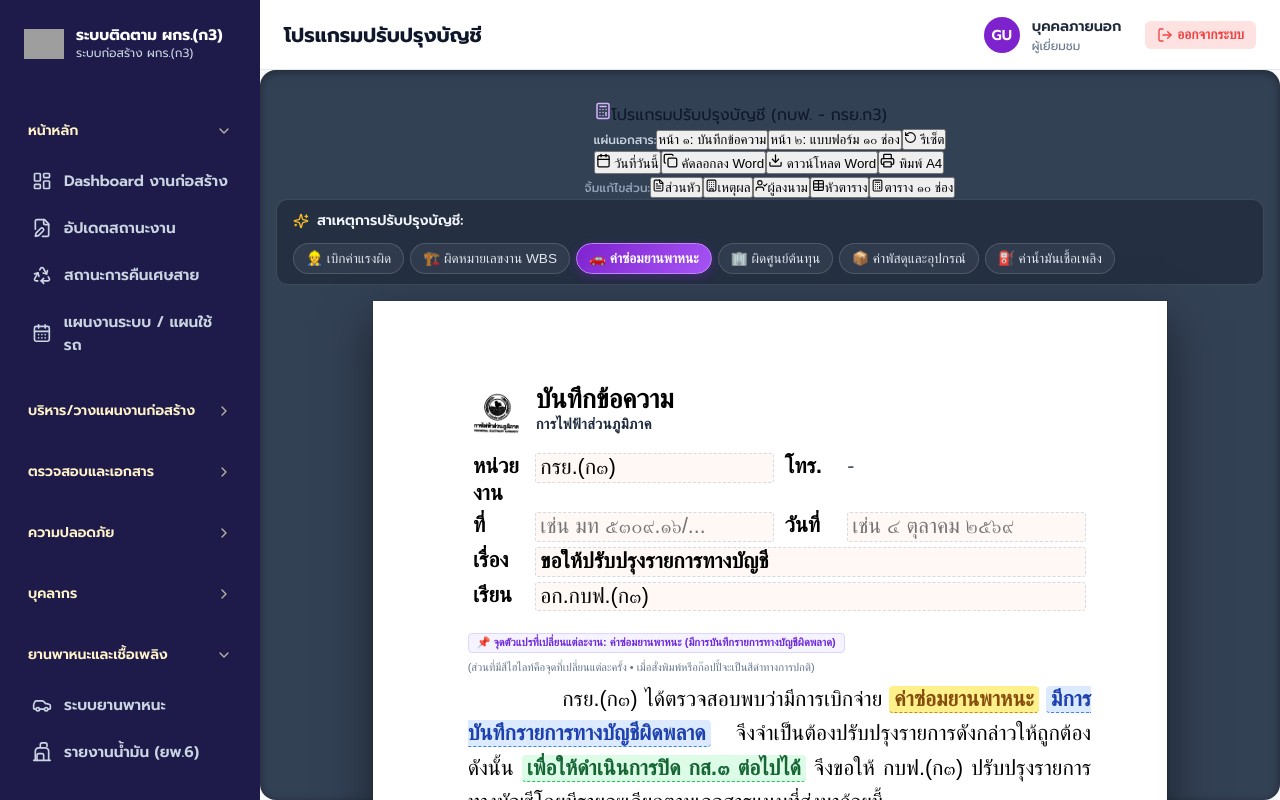
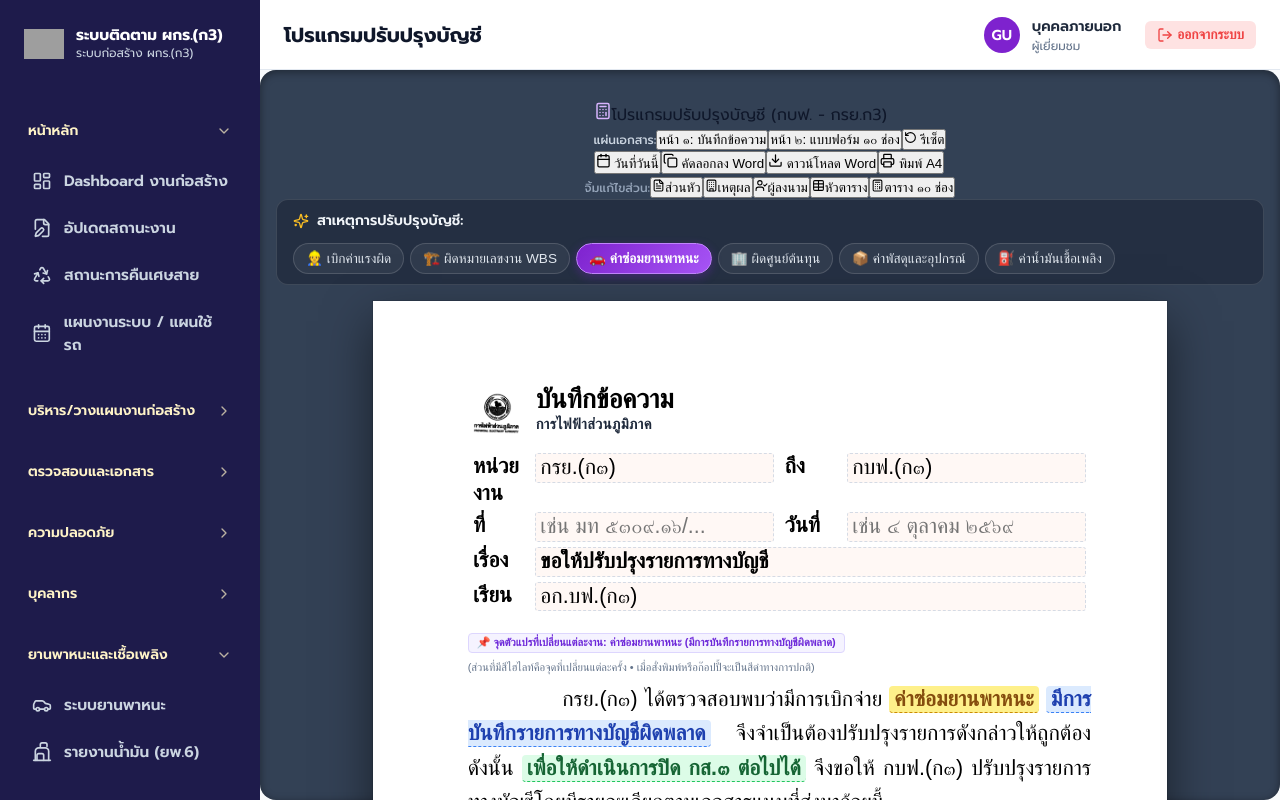
Before and after one commit to superninkub-cloud/pea-construction-app, a Next.js app: page /account-adjust in a window 1280 px wide. Both pictures are taken after a click on the button "เข้าใช้งานโหมดผู้เยี่ยมชม (ดูเท่านั้น)". Built offline with nearby package versions, Linux system fonts and the light colour scheme; grey boxes are pictures that could not be loaded.

Commit message:
fix: change โทร to ถึง กบฟ.(ก๓) and update salutation to อก.บฟ.(ก๓)

```diff
--- a/app/account-adjust/accountAdjustUtils.ts
+++ b/app/account-adjust/accountAdjustUtils.ts
@@ -35,7 +35,7 @@ export interface AccountAdjustFormData {
   docNo: string;            // เลขที่ เช่น "ก.๓ กรย.(กร.) ๒๘๑๓/๒๕๖๘"
   docDate: string;          // วันที่ เช่น "๑๙ ต.ค. ๖๗"
   subject: string;          // เรื่อง เช่น "ขอให้ปรับปรุงรายการทางบัญชี"
-  salutation: string;       // คำขึ้นต้น เช่น "เรียน อก.กบฟ.(ก๓)"
+  salutation: string;       // คำขึ้นต้น เช่น "เรียน อก.บฟ.(ก๓)"
   memoReason: string;       // ข้อความเหตุผลฉบับเต็ม
   memoClosing: string;      // ข้อความปิดท้าย เช่น "จึงเรียนมาเพื่อโปรดพิจารณาดำเนินการต่อไป"
   signerName: string;       // ชื่อผู้ลงนาม เช่น "นายอนันต์ กาญจนอุปถัมภ์"
@@ -75,7 +75,7 @@ export const SAMPLE_ACCOUNT_ADJUST_DATA: AccountAdjustFormData = {
   docNo: "",
   docDate: "",
   subject: "ขอให้ปรับปรุงรายการทางบัญชี",
-  salutation: "อก.กบฟ.(ก๓)",
+  salutation: "อก.บฟ.(ก๓)",
   memoReason: "กรย.(ก๓) ได้ตรวจสอบพบว่ามีการเบิกจ่ายค่าซ่อมยานพาหนะ มีการบันทึกรายการทางบัญชีผิดพลาด จึงจำเป็นต้องปรับปรุงรายการดังกล่าวให้ถูกต้อง ดังนั้นเพื่อให้ดำเนินการปิด กส.๓ ต่อไปได้ จึงขอให้ กบฟ.(ก๓) ปรับปรุงรายการทางบัญชีโดยมีรายละเอียดตามเอกสารแนบที่ส่งมาด้วยนี้",
   memoClosing: "จึงเรียนมาเพื่อโปรดพิจารณาดำเนินการต่อไป",
   signerName: "นายอนันต์ กาญจนอุปถัมภ์",
@@ -366,7 +366,7 @@ PROVINCIAL ELECTRICITY AUTHORITY
 จาก: ${data.docFrom || ''}\t\tถึง: ${data.docTo || ''}
 เลขที่: ${data.docNo || ''}\t\tวันที่: ${data.docDate || ''}
 เรื่อง: ${data.subject || 'ขอให้ปรับปรุงรายการทางบัญชี'}
-เรียน: ${data.salutation || 'อก.กบฟ.(ก๓)'}
+เรียน: ${data.salutation || 'อก.บฟ.(ก๓)'}
 
     ${data.memoReason || ''}
 
@@ -495,7 +495,7 @@ export function generateWordDocumentContent(data: AccountAdjustFormData): string
         </tr>
         <tr>
           <td><b>เรียน</b></td>
-          <td colspan="3">${data.salutation || 'อก.กบฟ.(ก๓)'}</td>
+          <td colspan="3">${data.salutation || 'อก.บฟ.(ก๓)'}</td>
         </tr>
       </table>
 
--- a/app/account-adjust/page.tsx
+++ b/app/account-adjust/page.tsx
@@ -79,9 +79,16 @@ export default function AccountAdjustPage() {
       if (saved) {
         const parsed = JSON.parse(saved);
         if (parsed && parsed.items && parsed.items.length > 0) {
+          let salutation = parsed.salutation || 'อก.บฟ.(ก๓)';
+          if (salutation === 'อก.กบฟ.(ก๓)' || salutation === 'อก.กบฟ.(ก3)') {
+            salutation = 'อก.บฟ.(ก๓)';
+          }
+          const docTo = parsed.docTo || 'กบฟ.(ก๓)';
           setFormData({
             ...SAMPLE_ACCOUNT_ADJUST_DATA,
             ...parsed,
+            salutation,
+            docTo,
             reasonCategory: parsed.reasonCategory || 'vehicle',
             causeItem: parsed.causeItem || 'ค่าซ่อมยานพาหนะ',
             errorType: parsed.errorType || 'มีการบันทึกรายการทางบัญชีผิดพลาด',
@@ -89,7 +96,7 @@ export default function AccountAdjustPage() {
             purpose: parsed.purpose || 'เพื่อให้ดำเนินการปิด กส.๓ ต่อไปได้',
             memoReason: parsed.memoReason || composeReasonText({
               docFrom: parsed.docFrom,
-              docTo: parsed.docTo,
+              docTo: docTo,
               causeItem: parsed.causeItem || 'ค่าซ่อมยานพาหนะ',
               errorType: parsed.errorType || 'มีการบันทึกรายการทางบัญชีผิดพลาด',
               detailNote: parsed.detailNote || '',
@@ -478,9 +485,16 @@ export default function AccountAdjustPage() {
                           placeholder="เช่น กรย.(ก๓)"
                         />
                       </td>
-                      <td style={{ width: '10%', fontWeight: 'bold' }}>โทร.</td>
+                      <td style={{ width: '10%', fontWeight: 'bold' }}>ถึง</td>
                       <td style={{ width: '40%' }}>
-                        <span style={{ color: '#475569' }}>-</span>
+                        <input
+                          type="text"
+                          className="a4-live-input"
+                          value={formData.docTo}
+                          onChange={(e) => setFormData({ ...formData, docTo: e.target.value })}
+                          onClick={(e) => e.stopPropagation()}
+                          placeholder="เช่น กบฟ.(ก๓)"
+                        />
                       </td>
                     </tr>
                     <tr>
@@ -529,7 +543,7 @@ export default function AccountAdjustPage() {
                           value={formData.salutation}
                           onChange={(e) => setFormData({ ...formData, salutation: e.target.value })}
                           onClick={(e) => e.stopPropagation()}
-                          placeholder="เช่น อก.กบฟ.(ก๓)"
+                          placeholder="เช่น อก.บฟ.(ก๓)"
                         />
                       </td>
                     </tr>
@@ -750,7 +764,7 @@ export default function AccountAdjustPage() {
                       className="big-input"
                       value={formData.salutation}
                       onChange={(e) => setFormData({ ...formData, salutation: e.target.value })}
-                      placeholder="เช่น อก.กบฟ.(ก๓)"
+                      placeholder="เช่น อก.บฟ.(ก๓)"
                     />
                   </div>
                 </div>
```
